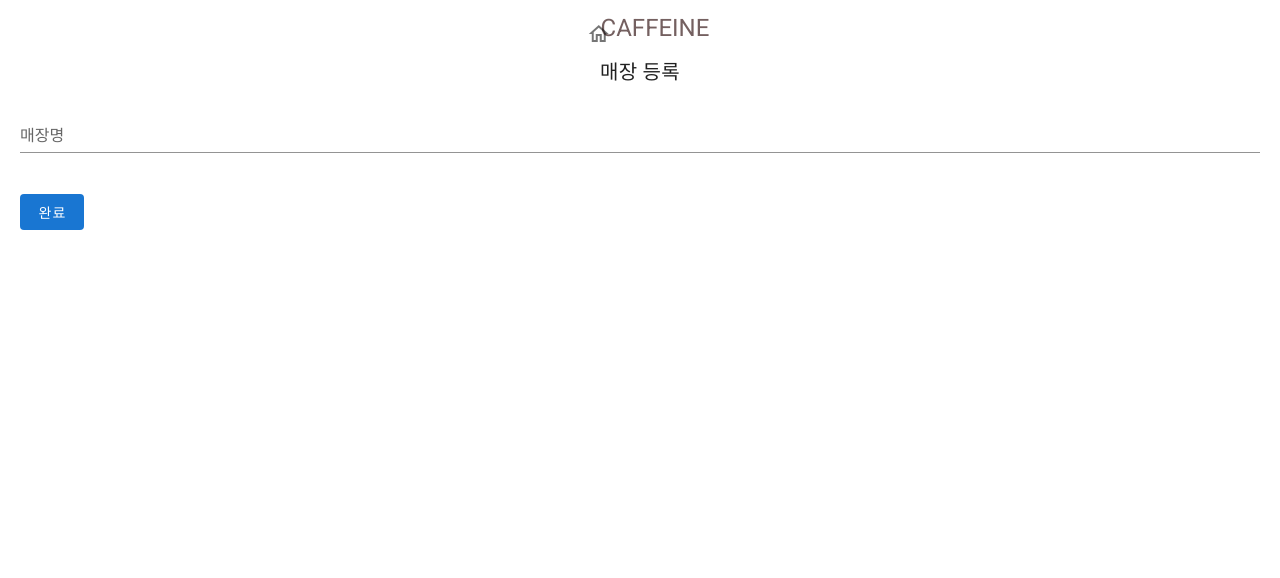
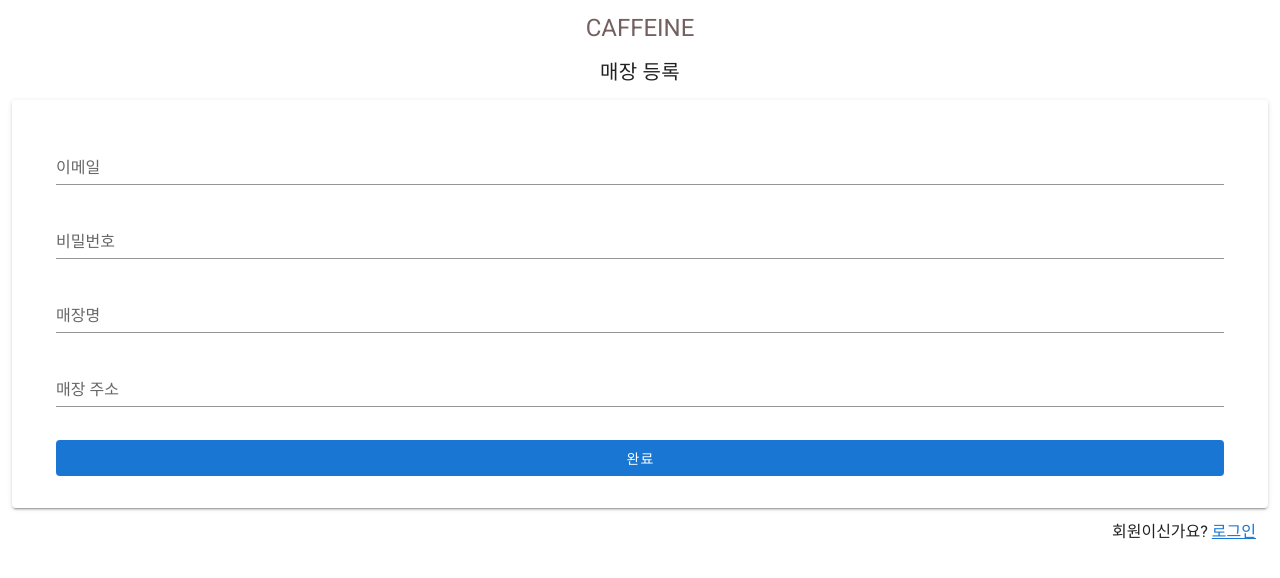
Before and after one commit to EDD-season2/caffeine-fe-shop, a Vue app: page /register in a window 1280 px wide. Shown: the top 578 px of the page. Built offline with nearby package versions, Linux system fonts and the light colour scheme.

Commit message:
Add shop register UI

```diff
--- a/src/views/Register.vue
+++ b/src/views/Register.vue
@@ -1,11 +1,42 @@
 <template>
 <div>
-    <Logo/>
+    <Logo :showHome="false"/>
     <Subtitle text="매장 등록" />
-    <v-form class="mx-5 py-3 registration-form" @submit="onRegisterClick" v-model="valid">
-        <v-text-field v-model="shopName" class="input-shop-name my-2" label="매장명"/>
-        <v-btn type="submit" elevation="0" color="primary" class="mt-3">완료</v-btn>
-    </v-form>
+    <v-card class="py-5 px-6 my-3 mx-3">
+        <v-form class="mx-5 py-3 registration-form"
+            @submit.prevent="onRegisterClick"
+            v-model="valid">
+            <v-text-field
+                v-model="email"
+                class="input-shop-name my-2"
+                label="이메일"
+                type="email"/>
+            <v-text-field
+                v-model="password"
+                class="input-shop-name my-2"
+                label="비밀번호"
+                type="password"/>
+            <v-text-field
+                v-model="shopName"
+                class="input-shop-name my-2"
+                label="매장명"
+                type="text"/>
+            <v-text-field
+                v-model="address"
+                class="input-shop-name my-2"
+                label="매장 주소"
+                type="text"/>
+            <v-btn
+                class="mt-3"
+                elevation="0"
+                color="primary"
+                type="submit"
+                block>완료</v-btn>
+        </v-form>
+    </v-card>
+    <div class="px-3 mx-3 text-right">
+        회원이신가요? <router-link to="/login">로그인</router-link>
+    </div>
 </div>
 </template>
 
@@ -25,7 +56,10 @@ import { ShopApiFactory } from '../lib/ShopApi'
     }
 })
 export default class Register extends Vue {
+    private email = '';
+    private password = '';
     private shopName = '';
+    private address = '';
     private valid = false;
 
     private onRegisterClick () {
```
